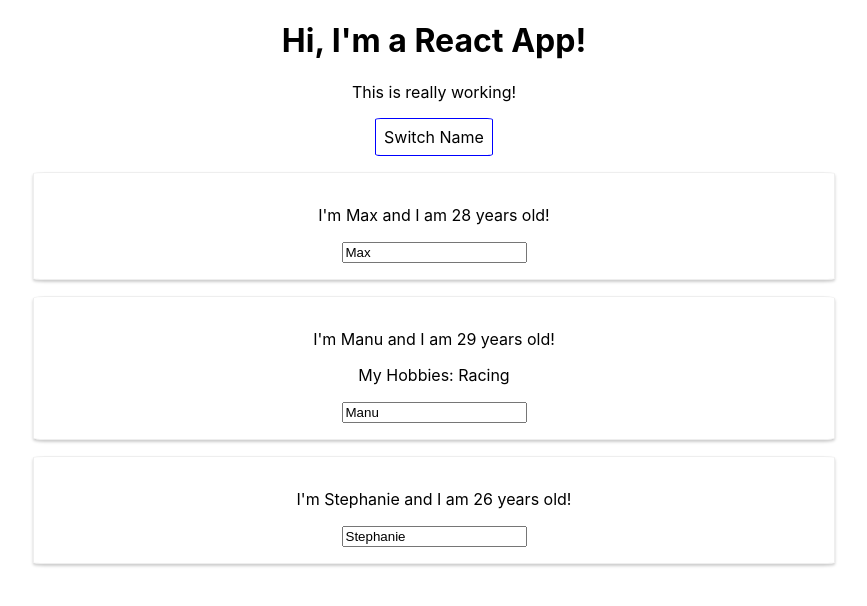
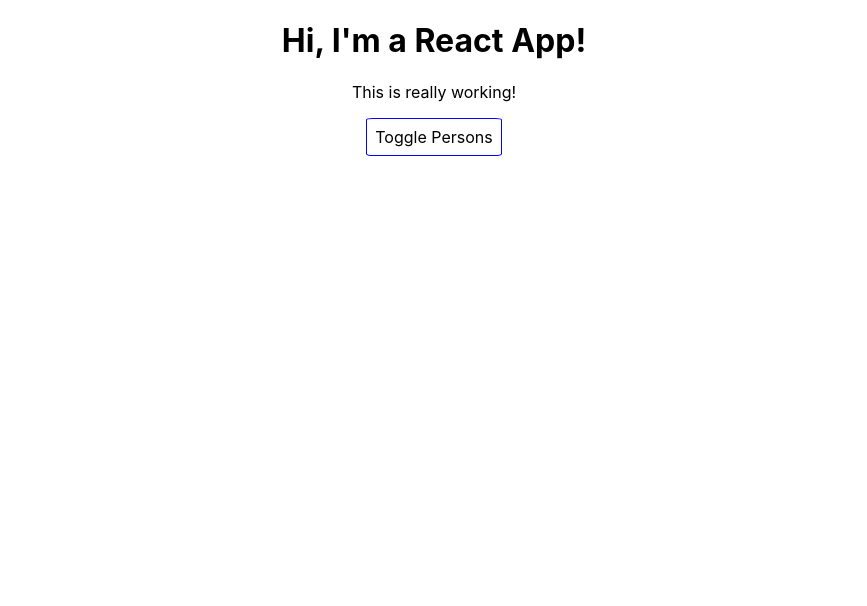
Before and after one commit to LMarsiske/Practice1, a React (Create React App) app: page / in a window 1280 px wide. Shown: the top 606 px of the page, without its empty margins (206-1073 px from the left). Built offline with nearby package versions, Linux system fonts and the light colour scheme.

Commit message:
updated through lecture 50

```diff
--- a/src/App.js
+++ b/src/App.js
@@ -9,7 +9,8 @@
 			{ name: "Manu", age: 29 },
 			{ name: "Stephanie", age: 26 }
 		],
-		otherState: "some other value"
+		otherState: "some other value",
+		showPersons: false
 	};
 
 	switchNameHandler = newName => {
@@ -32,6 +33,11 @@
 		});
 	};
 
+	togglePersonsHandler = () => {
+		const doesShow = this.state.showPersons;
+		this.setState({ showPersons: !doesShow });
+	};
+
 	render() {
 		const style = {
 			backgroundColor: "white",
@@ -46,12 +52,11 @@
 			<div className='App'>
 				<h1>Hi, I'm a React App!</h1>
 				<p>This is really working!</p>
-				<button
-					style={style}
-					onClick={() => this.switchNameHandler("Maximilian!!")}
-				>
-					Switch Name
+				<button style={style} onClick={this.togglePersonsHandler}>
+					Toggle Persons
 				</button>
+				{this.state.showPersons ? (
+					<div>
 						<Person
 							name={this.state.persons[0].name}
 							age={this.state.persons[0].age}
@@ -71,6 +76,8 @@
 							changed={this.nameChangedHandler}
 						/>
 					</div>
+				) : null}
+			</div>
 		);
 		/*return React.createElement(
 			"div",
```
Lines whose indentation alone changed are shown as unchanged.
